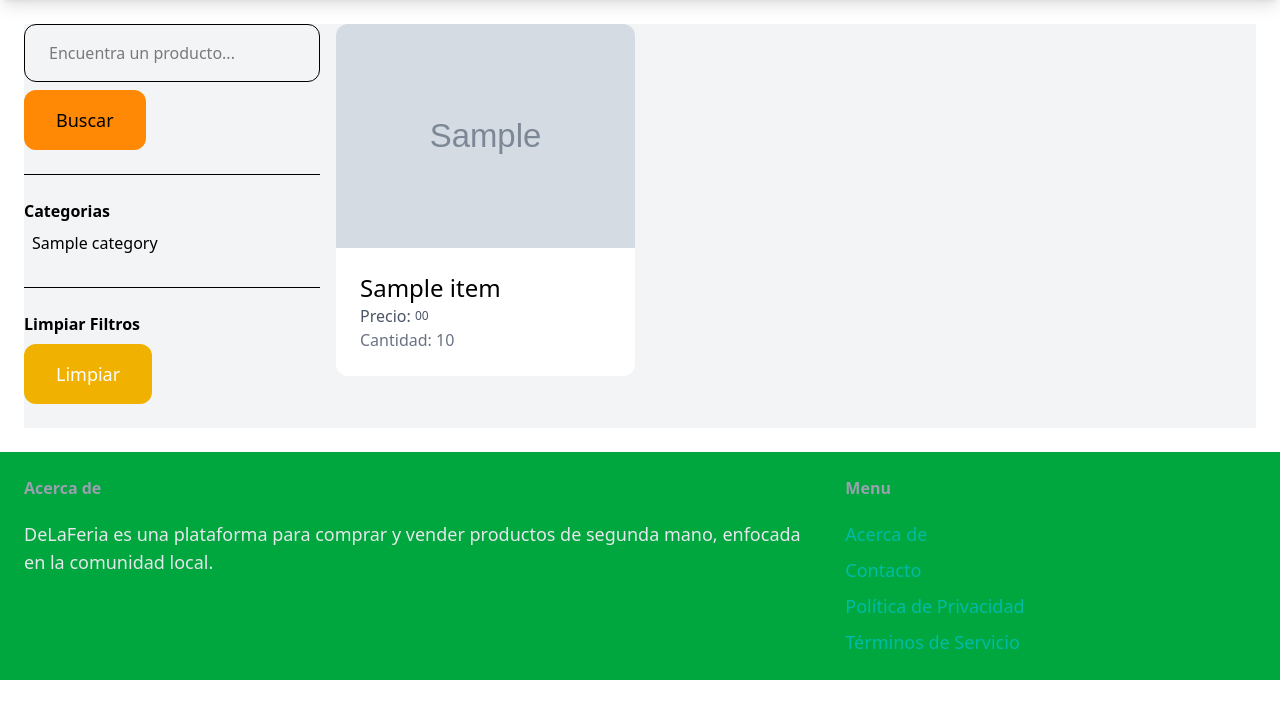
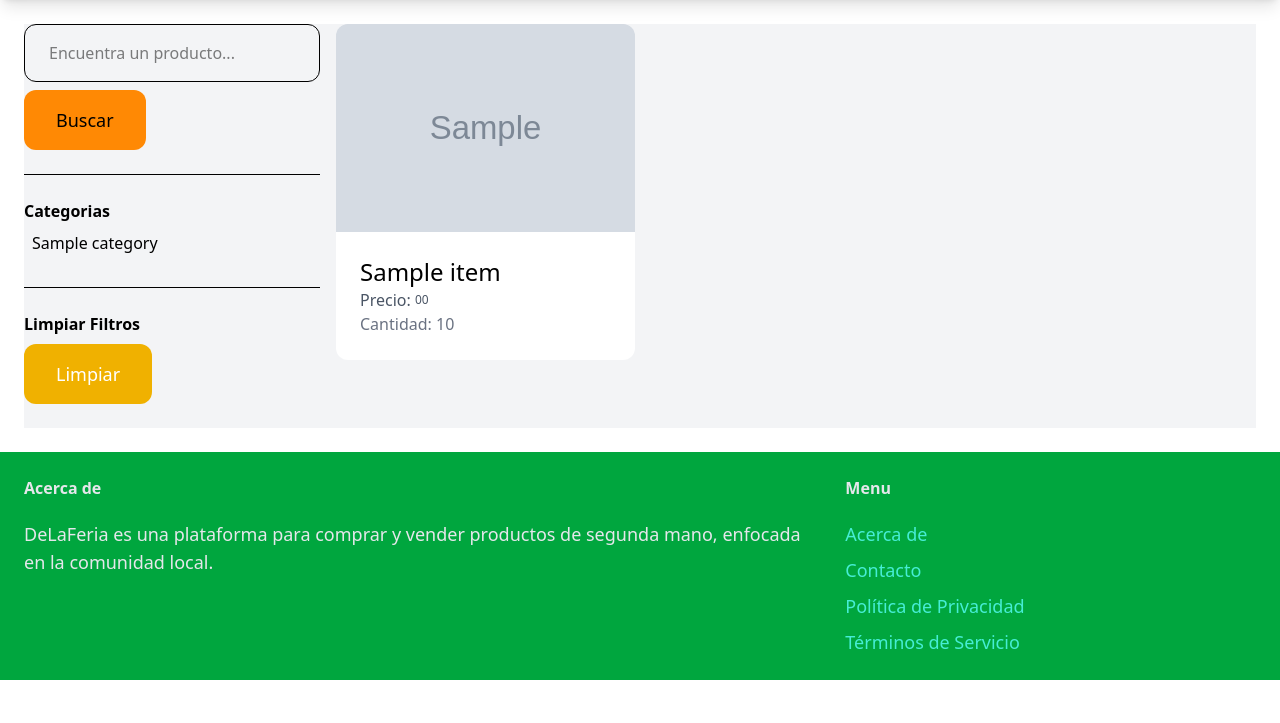
Before and after one commit to Humauaca/delaferia, a Django app: page /item/ in a window 1280 px wide. Shown: the part 77-800 px from the top of the page. Run offline with Django 5.2, Linux system fonts and the light colour scheme; tables that the repository leaves empty hold one stand-in row (values such as "Sample post"); grey boxes marked "Sample" are stand-in pictures; parts of the project's set-up code (start-up, migrations or seed data) failed here and were passed over.

Commit message:
Change in the styles

```diff
--- a/core/templates/core/base.html
+++ b/core/templates/core/base.html
@@ -45,16 +45,16 @@
 
     <footer class="py-6 px-6 flex justify-between bg-green-600">
         <div class="w-2/3 pr-10">
-            <h3 class="mb-5 font-semibold text-gray-400">Acerca de</h3>
+            <h3 class="mb-5 font-semibold text-gray-200">Acerca de</h3>
             <p class="text-lg text-gray-200">DeLaFeria es una plataforma para comprar y vender productos de segunda mano, enfocada en la comunidad local.</p>
         </div>
         <div class="w-1/3">
-            <h3 class="mb-5 font-semibold text-gray-400">Menu</h3>
+            <h3 class="mb-5 font-semibold text-gray-200">Menu</h3>
             <ul class="space-y-2">
-                <li><a href="#" class="text-lg text-teal-500 hover:text-teal-700">Acerca de</a></li>
-                <li><a href={% url 'core:contact' %} class="text-lg text-teal-500 hover:text-teal-700">Contacto</a></li>
-                <li><a href="#" class="text-lg text-teal-500 hover:text-teal-700">Política de Privacidad</a></li>
-                <li><a href="#" class="text-lg text-teal-500 hover:text-teal-700">Términos de Servicio</a></li>
+                <li><a href="#" class="text-lg text-teal-300 hover:text-teal-400">Acerca de</a></li>
+                <li><a href={% url 'core:contact' %} class="text-lg text-teal-300 hover:text-teal-700">Contacto</a></li>
+                <li><a href="#" class="text-lg text-teal-300 hover:text-teal-700">Política de Privacidad</a></li>
+                <li><a href="#" class="text-lg text-teal-300 hover:text-teal-700">Términos de Servicio</a></li>
             </ul>
         </div>
     </footer>
--- a/item/templates/item/items.html
+++ b/item/templates/item/items.html
@@ -34,10 +34,10 @@
         <div class="col-span-3">
             <div class="grid grid-cols-3 gap-3">
                 {% for item in items %}
-                    <div>
+                    <div class="rounded-xl hover:scale-101 hover:shadow-sm transition-transform transition-shadow">
                         <a href="{% url 'item:detail' item.id %}">
                             <div>
-                                <img src="{{ item.image.url}}" class="rounded-t-xl">
+                                <img src="{{ item.image.url}}" class="w-full h-52 object-cover rounded-t-xl">
                             </div>
 
                             <div class="p-6 bg-white rounded-b-xl">
```
Also changed, not shown: static/css/output.css.
